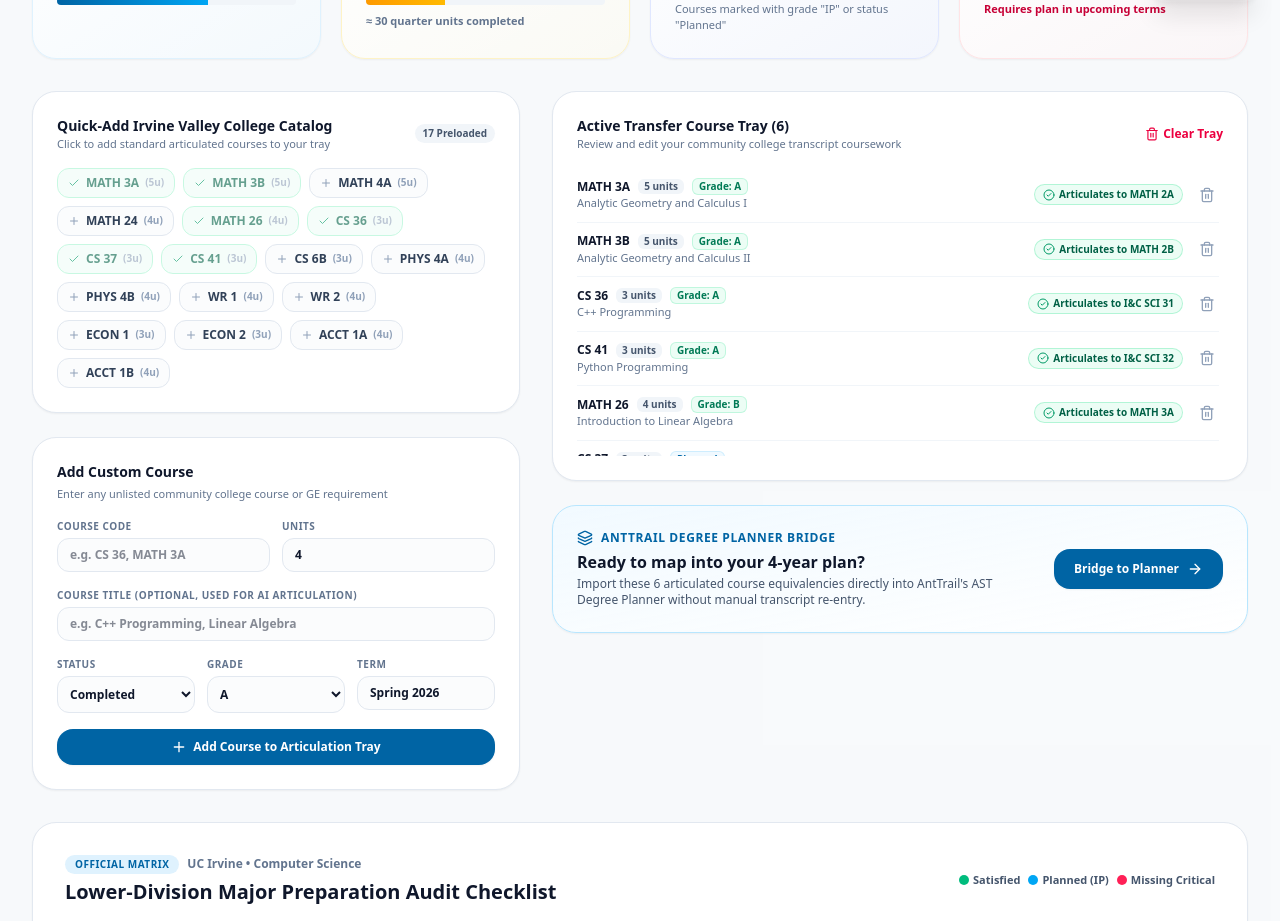
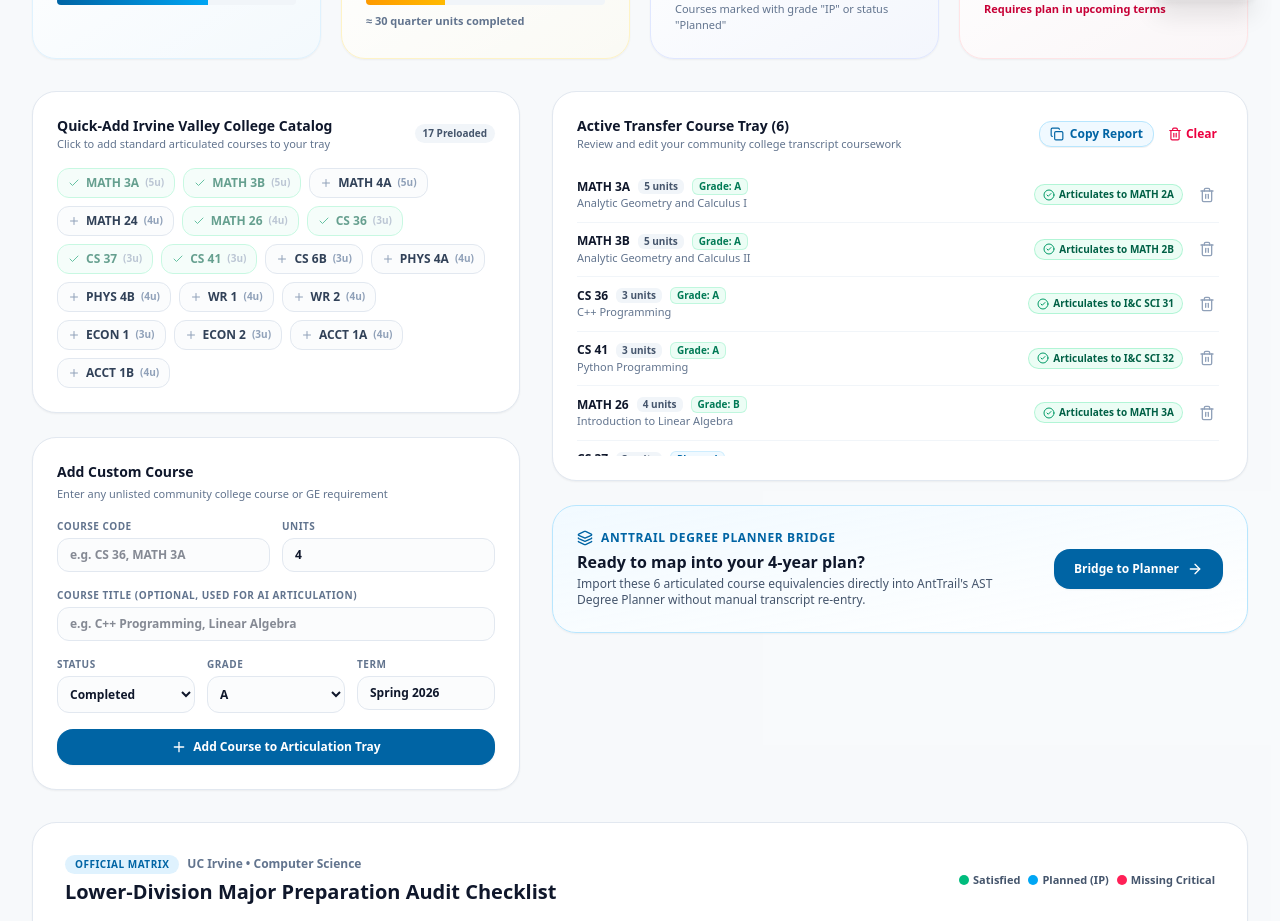
Before and after one commit to rchau8502/AntTrail, a Next.js app: page /transfer in a window 1280 px wide. Shown: the part 780-1701 px from the top of the page. Built offline with nearby package versions, Linux system fonts and the light colour scheme.

Commit message:
feat(pwa,transfer): add PWA ServiceWorker offline caching and 1-click transfer report export

```diff
--- a/app/layout.tsx
+++ b/app/layout.tsx
@@ -5,6 +5,7 @@
 import Footer from '@/components/Footer';
 import SearchModal from '@/components/SearchModal';
 import FeedbackFloatingBadge from '@/components/FeedbackFloatingBadge';
+import ServiceWorkerRegister from '@/components/ServiceWorkerRegister';
 import { LanguageProvider } from '@/lib/i18n/LanguageContext';
 import { StorageProvider } from '@/context/storage-context';
 
@@ -110,6 +111,7 @@
             <main className="flex-1">{children}</main>
             <Footer />
             <FeedbackFloatingBadge />
+            <ServiceWorkerRegister />
           </LanguageProvider>
         </StorageProvider>
       </body>
--- a/app/transfer/page.tsx
+++ b/app/transfer/page.tsx
@@ -21,7 +21,8 @@
   School,
   Building,
   Compass,
-  ArrowUpRight
+  ArrowUpRight,
+  Copy
 } from 'lucide-react'
 import {
   auditCourseArticulation,
@@ -72,6 +73,7 @@
   // --- Modal & Bridge State ---
   const [isBridgeModalOpen, setIsBridgeModalOpen] = useState(false)
   const [bridgeSuccessBanner, setBridgeSuccessBanner] = useState<string | null>(null)
+  const [copiedReport, setCopiedReport] = useState(false)
 
   // Selected College Object
   const currentCollege = useMemo(() => {
@@ -159,6 +161,28 @@
   // --- Clear Roster ---
   const handleClearAll = () => {
     setCourses([])
+  }
+
+  // --- Copy Formatted Transfer Report ---
+  const handleCopyReport = () => {
+    if (courses.length === 0 || typeof navigator === 'undefined') return
+    const lines = [
+      `🎓 AntTrail CC Transfer Articulation Report`,
+      `Origin: ${currentCollege.name} (${currentCollege.termSystem.toUpperCase()})`,
+      `Target: ${selectedCampus} — ${selectedMajor}`,
+      `-----------------------------------------`,
+      `• Total Transferable Units: ${unitsSummary.totalOriginUnits} ${currentCollege.termSystem === 'semester' ? `Semester Units (approx. ${unitsSummary.totalQuarterUnits} Quarter Units)` : 'Quarter Units'}`,
+      `• Major Prep Completion: ${audit.satisfiedCount} / ${audit.totalRequirements} (${audit.completionPercentage}%)`,
+      `• Articulated Courses (${audit.articulatedCourses.length}):`,
+      ...audit.articulatedCourses.map(
+        (c) => `  - ${c.originCourseCode} ➔ ${c.targetCourseCode} (${c.originUnits} units)`
+      ),
+      `-----------------------------------------`,
+      `Evaluated via AntTrail: https://anttrail.vercel.app/transfer`
+    ]
+    navigator.clipboard.writeText(lines.join('\n'))
+    setCopiedReport(true)
+    setTimeout(() => setCopiedReport(false), 2500)
   }
 
   // --- Reset to Demo ---
@@ -625,13 +649,32 @@
                   </p>
                 </div>
                 {courses.length > 0 && (
-                  <button
-                    onClick={handleClearAll}
-                    className="text-xs font-semibold text-rose-600 hover:text-rose-700 transition-colors flex items-center gap-1"
-                  >
-                    <Trash2 className="h-3.5 w-3.5" />
-                    <span>Clear Tray</span>
-                  </button>
+                  <div className="flex items-center gap-2">
+                    <button
+                      onClick={handleCopyReport}
+                      className="inline-flex items-center gap-1.5 rounded-xl border border-sky-200 bg-sky-50 px-2.5 py-1 text-xs font-bold text-[#0064a4] hover:bg-sky-100 transition-colors shadow-2xs"
+                      title="Copy formatted transfer evaluation summary"
+                    >
+                      {copiedReport ? (
+                        <>
+                          <Check className="h-3.5 w-3.5 text-emerald-600" />
+                          <span className="text-emerald-700">Report Copied!</span>
+                        </>
+                      ) : (
+                        <>
+                          <Copy className="h-3.5 w-3.5" />
+                          <span>Copy Report</span>
+                        </>
+                      )}
+                    </button>
+                    <button
+                      onClick={handleClearAll}
+                      className="text-xs font-semibold text-rose-600 hover:text-rose-700 transition-colors flex items-center gap-1 px-1.5 py-1"
+                    >
+                      <Trash2 className="h-3.5 w-3.5" />
+                      <span>Clear</span>
+                    </button>
+                  </div>
                 )}
               </div>
 
--- /dev/null
+++ b/components/ServiceWorkerRegister.tsx
@@ -0,0 +1,22 @@
+'use client';
+
+import { useEffect } from 'react';
+
+export default function ServiceWorkerRegister() {
+  useEffect(() => {
+    if (typeof window !== 'undefined' && 'serviceWorker' in navigator && process.env.NODE_ENV === 'production') {
+      window.addEventListener('load', () => {
+        navigator.serviceWorker
+          .register('/sw.js')
+          .then((reg) => {
+            console.log('[AntTrail] PWA Service Worker registered successfully:', reg.scope);
+          })
+          .catch((err) => {
+            console.warn('[AntTrail] PWA Service Worker registration failed:', err);
+          });
+      });
+    }
+  }, []);
+
+  return null;
+}
--- /dev/null
+++ b/public/sw.js
@@ -0,0 +1,75 @@
+// AntTrail PWA Service Worker (v1.0.0)
+const CACHE_NAME = 'anttrail-cache-v1';
+
+const STATIC_ASSETS = [
+  '/',
+  '/icon.svg',
+  '/favicon.ico',
+  '/apple-touch-icon.png',
+  '/manifest.json'
+];
+
+self.addEventListener('install', (event) => {
+  event.waitUntil(
+    caches.open(CACHE_NAME).then((cache) => {
+      return cache.addAll(STATIC_ASSETS);
+    })
+  );
+  self.skipWaiting();
+});
+
+self.addEventListener('activate', (event) => {
+  event.waitUntil(
+    caches.keys().then((cacheNames) => {
+      return Promise.all(
+        cacheNames.map((name) => {
+          if (name !== CACHE_NAME) {
+            return caches.delete(name);
+          }
+        })
+      );
+    })
+  );
+  self.clients.claim();
+});
+
+self.addEventListener('fetch', (event) => {
+  const { request } = event;
+  const url = new URL(request.url);
+
+  // Skip cross-origin and API requests
+  if (url.origin !== self.origin || url.pathname.startsWith('/api/')) {
+    return;
+  }
+
+  // Navigation requests: Network-first, fallback to cache
+  if (request.mode === 'navigate') {
+    event.respondWith(
+      fetch(request).catch(() => {
+        return caches.match(request).then((cached) => {
+          return cached || caches.match('/');
+        });
+      })
+    );
+    return;
+  }
+
+  // Static assets: Stale-while-revalidate
+  event.respondWith(
+    caches.match(request).then((cachedResponse) => {
+      const fetchPromise = fetch(request)
+        .then((networkResponse) => {
+          if (networkResponse && networkResponse.status === 200) {
+            const responseToCache = networkResponse.clone();
+            caches.open(CACHE_NAME).then((cache) => {
+              cache.put(request, responseToCache);
+            });
+          }
+          return networkResponse;
+        })
+        .catch(() => cachedResponse);
+
+      return cachedResponse || fetchPromise;
+    })
+  );
+});
```
